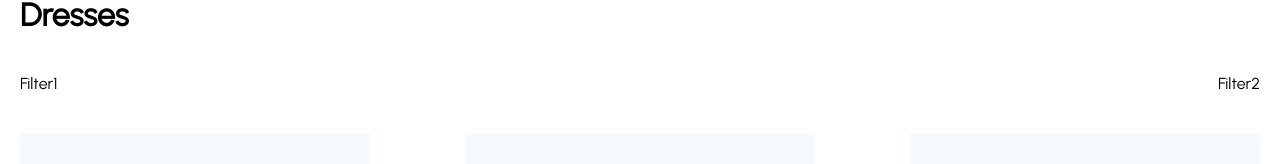
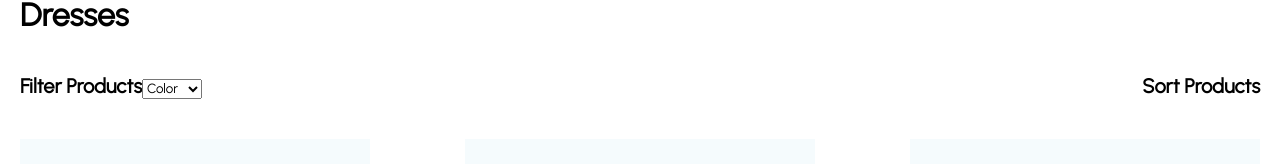
Before and after one commit to JWoltjen/ecommerce, a React (Create React App) app in the folder client/: page / in a window 1280 px wide. Shown: the part 144-308 px from the top of the page. Built offline with nearby package versions, Linux system fonts and the light colour scheme.

Commit message:
create color filter and product sorter components

```diff
--- a/client/src/pages/ProductList.js
+++ b/client/src/pages/ProductList.js
@@ -22,6 +22,19 @@ const Filter = styled.div`
     margin: 20px;
 `
 
+const FilterText = styled.span`
+    font-size: 20px;
+    font-weight: 600;
+`
+
+const Select = styled.select`
+
+`
+
+const Option = styled.option`
+
+`
+
 function ProductList() {
     return (
         <Container>
@@ -32,10 +45,22 @@ function ProductList() {
             </Title>
             <FilterContainer>
                 <Filter>
-                    Filter1
+                    <FilterText>Filter Products</FilterText>
+                    <Select>
+                        <Option disabled selected>
+                            Color
+                        </Option>
+                        <Option>White</Option>
+                        <Option>Black</Option>
+                        <Option>Red</Option>
+                        <Option>Blue</Option>
+                        <Option>Yellow</Option>
+                        <Option>Green</Option>
+                    </Select>
                 </Filter>
                 <Filter>
-                    Filter2
+                    <FilterText>Sort Products</FilterText>
+
                 </Filter>
             </FilterContainer>
             <Products/>
```
Also changed, not shown: 1 other file (tests, documents, lock files or other folders).
